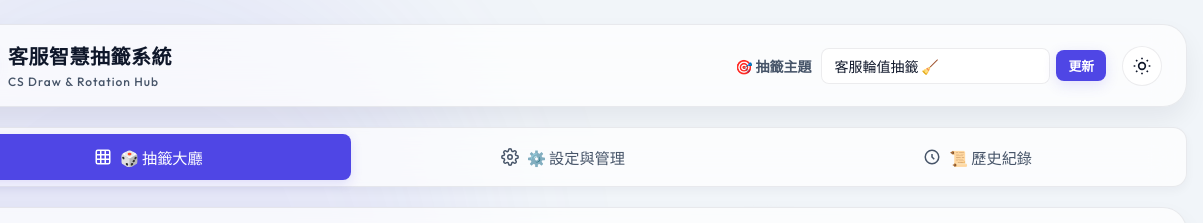
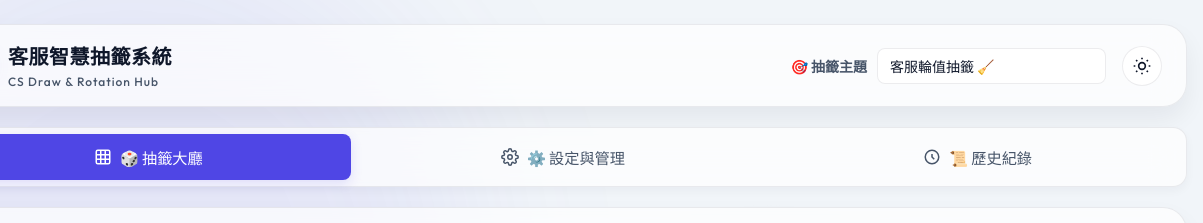
Before and after one commit to ray83810/draw-lots, a plain HTML site: page index.html in a window 1280 px wide. Shown: the top 223 px of the page, 77-1280 px from the left. Drawn offline with Linux system fonts and the light colour scheme.

Commit message:
style: remove update button from header and keep clean real-time sync

```diff
--- a/css/style.css
+++ b/css/style.css
@@ -230,15 +230,9 @@ body {
   white-space: nowrap;
 }
 
-.theme-input-group {
-  display: flex;
-  align-items: center;
-  gap: 6px;
-}
-
 .theme-title-input {
-  min-width: 180px;
-  max-width: 240px;
+  min-width: 200px;
+  max-width: 260px;
 }
 
 /* Flash animation when theme name is updated */
--- a/index.html
+++ b/index.html
@@ -43,10 +43,7 @@
       <div class="header-controls">
         <div class="theme-input-wrapper">
           <label for="current-theme-input">🎯 抽籤主題</label>
-          <div class="theme-input-group">
-            <input type="text" id="current-theme-input" class="form-input theme-title-input" placeholder="請輸入主題名稱...">
-            <button id="update-theme-name-btn" class="btn btn-primary btn-sm" title="套用並更新主題名稱">更新</button>
-          </div>
+          <input type="text" id="current-theme-input" class="form-input theme-title-input" placeholder="請輸入主題名稱...">
         </div>
 
         <button id="theme-toggle-btn" class="icon-btn" title="切換深淺色模式" aria-label="Toggle Theme">
--- a/js/app.js
+++ b/js/app.js
@@ -157,7 +157,6 @@ function initUIComponents() {
 function bindEvents() {
   // Theme name manual edit in header
   const themeInput = document.getElementById('current-theme-input');
-  const updateThemeBtn = document.getElementById('update-theme-name-btn');
 
   function applyHeaderThemeUpdate(showNotification = false) {
     const theme = getCurrentTheme();
@@ -217,13 +216,6 @@ function bindEvents() {
   themeInput.addEventListener('blur', () => {
     applyHeaderThemeUpdate(false);
   });
-
-  // Click "更新" button
-  if (updateThemeBtn) {
-    updateThemeBtn.addEventListener('click', () => {
-      applyHeaderThemeUpdate(true);
-    });
-  }
 
   // Dark/Light Theme toggle button
   document.getElementById('theme-toggle-btn').addEventListener('click', () => {
```
